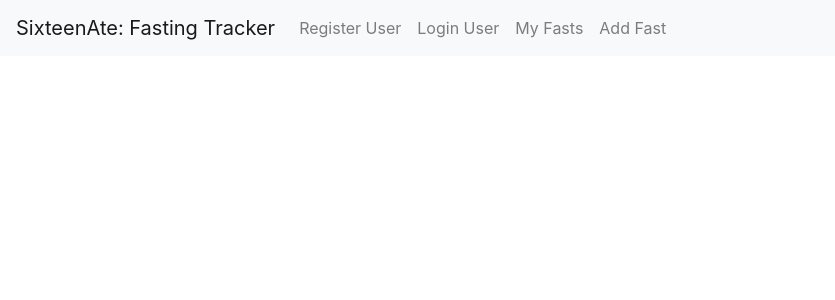
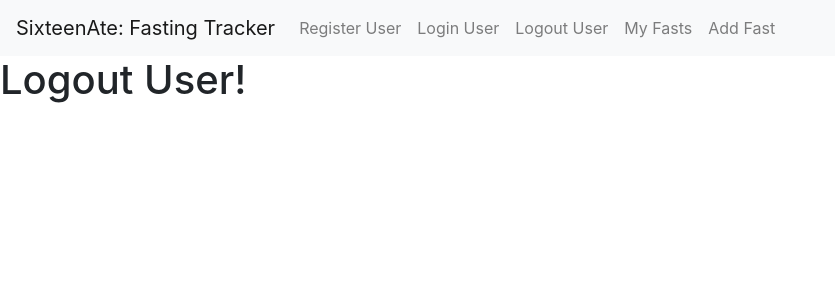
Before and after one commit to sahuashi/if-tracker, a React (Create React App) app in the folder client/: page /user/logout in a window 1280 px wide. Shown: the top 300 px of the page, without its empty margins (0-835 px from the left). Built offline with nearby package versions, Linux system fonts and the light colour scheme.

Commit message:
Add logout component

```diff
--- a/client/src/App.js
+++ b/client/src/App.js
@@ -6,6 +6,7 @@ import RegisterUser from "./components/registeruser";
 import LoginUser from "./components/loginuser";
 import MyFasts from "./components/myfasts";
 import AddFast from "./components/addfast";
+import LogoutUser from "./components/logoutuser";
 
 function App() {
   return (
@@ -17,6 +18,7 @@ function App() {
           <Nav className="mr-auto">
             <Link className="nav-link" to="/user/signup">Register User</Link>
             <Link className="nav-link" to="/user/login">Login User</Link>
+            <Link className="nav-link" to="/user/logout">Logout User</Link>
             <Link className="nav-link" to="/fasts/" >My Fasts</Link>
             <Link className="nav-link" to="/fasts/add">Add Fast</Link>
           </Nav>
@@ -26,6 +28,7 @@ function App() {
       <Route path="/user/login" component={LoginUser} />
       <Route exact path="/fasts/" component={MyFasts} />
       <Route path="/fasts/add" component={AddFast} />
+      <Route path="/user/logout" component={LogoutUser} />
     </Router>
   );
 }
--- /dev/null
+++ b/client/src/components/logoutuser.js
@@ -0,0 +1,18 @@
+import React from 'react';
+import { Form, Button } from 'react-bootstrap';
+import axios from 'axios'
+
+export default class LogoutUser extends React.Component{
+    onComponentDidMount(){
+        axios.get('http://localhost:5000/user/logout', { withCredentials: true})
+        .then(res => {console.log(res)})
+    }
+
+    render(){
+        return (
+            <div>
+            <h1>Logout User!</h1>
+            </div>
+        );
+    }
+}
```
